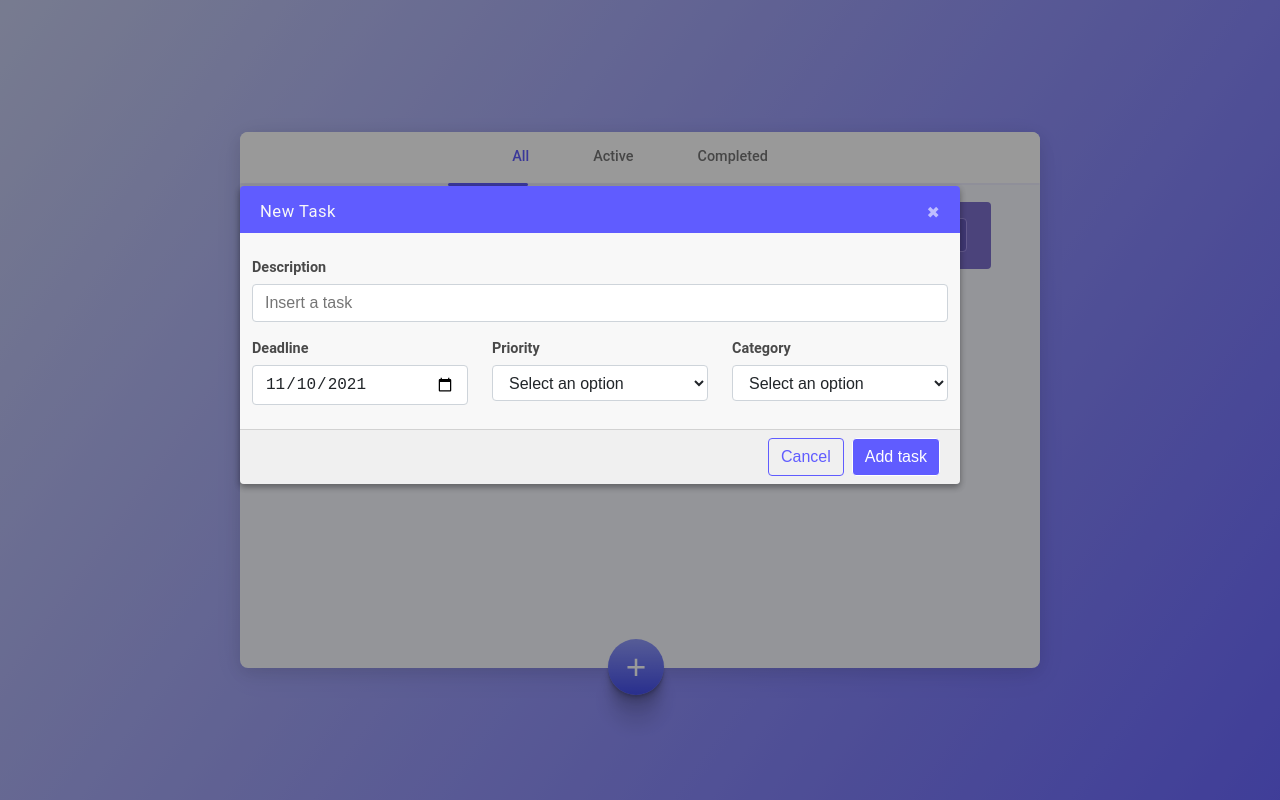
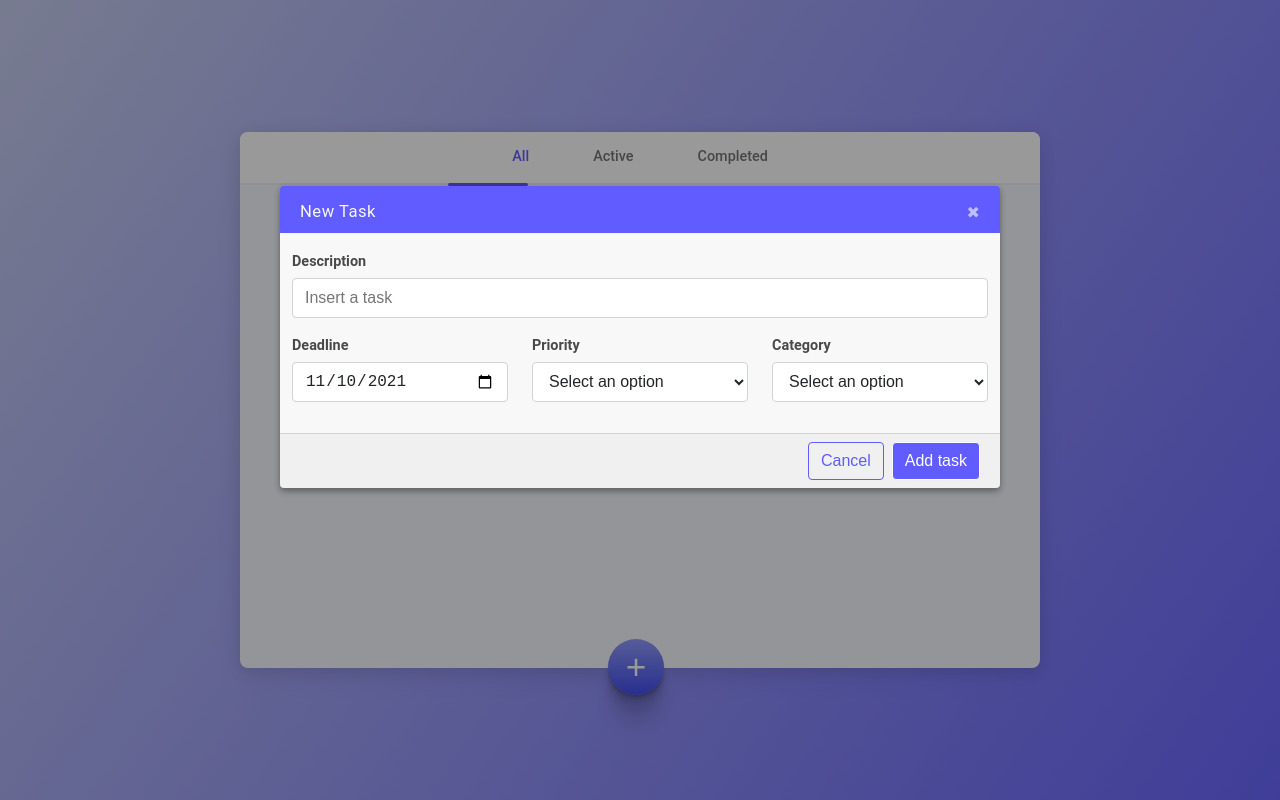
Before and after one commit to gmsanchezgaray/todo-app, a React (Create React App) app: page / in a window 1280 px wide. Both pictures are taken after a click on the button "Add task". Built offline with nearby package versions, Linux system fonts and the light colour scheme.

Commit message:
Fix the styles

```diff
--- a/src/components/Alert.jsx
+++ /dev/null
@@ -1,22 +0,0 @@
-import React from "react";
-import { MessageBox } from "./styles/Alert.elements";
-
-const Alert = ({ haveError, errorsToShow }) => {
-  return (
-    <MessageBox error={haveError}>
-      <h5>Please complete the following fields:</h5>
-
-      <ul>
-        {errorsToShow.map((item, index) => (
-          <li key={index}>{item}</li>
-        ))}
-        {/* <li>Description</li>
-        <li>Deadline</li>
-        <li>Priority</li>
-        <li>Category</li> */}
-      </ul>
-    </MessageBox>
-  );
-};
-
-export default Alert;
--- a/src/components/Form.js
+++ b/src/components/Form.js
@@ -1,7 +1,6 @@
 import { useState } from "react";
 
 import { selectPriorityArray, selectTypeArray } from "../data/optionsArray";
-import Alert from "./Alert";
 
 //Styled Components
 import {
@@ -24,26 +23,32 @@ const Form = ({
   setShowModal,
 }) => {
   const [haveError, setHaveError] = useState(false);
-  const [errorsToShow, setErrorsToShow] = useState([]);
+  const [errorsToShow, setErrorsToShow] = useState({});
 
   let today = new Date().toISOString().slice(0, 10);
+  const isEmpty = (obj) => {
+    return Object.keys(obj).length === 0;
+  };
 
   const validate = () => {
-    let arrayErrors = [];
+    let objectErrors = {};
     if (inputValue.content.length === 0) {
-      arrayErrors.push("Description");
+      objectErrors.descriptionError = "Description is required.";
     }
     if (inputValue.date === today) {
-      arrayErrors.push("Deadline");
+      objectErrors.deadlineError = "Deadline is required.";
+    } else if (inputValue.date < today) {
+      objectErrors.deadlineError = "Deadline is invalid.";
     }
     if (inputValue.category === "0") {
-      arrayErrors.push("Category");
+      objectErrors.categoryError = "Category is required.";
     }
     if (inputValue.priority === "0") {
-      arrayErrors.push("Priority");
+      objectErrors.priorityError = "Priority is required.";
     }
-    if (arrayErrors.length !== 0) {
-      setErrorsToShow(arrayErrors);
+    console.log(objectErrors);
+    if (!isEmpty(objectErrors)) {
+      setErrorsToShow(objectErrors);
       return false;
     }
     return true;
@@ -52,7 +57,7 @@ const Form = ({
   const handleSubmit = (event) => {
     event.preventDefault();
     const newId = new Date().getTime();
-
+    console.log(validate());
     if (validate() === true) {
       setTasks([...tasks, { id: newId, ...inputValue, active: true }]);
       resetValues();
@@ -69,6 +74,9 @@ const Form = ({
 
   const handleInput = (event) => {
     const newValue = event.target.value;
+    if (event.target.name === "content") {
+      errorsToShow.descriptionError = "";
+    }
     setInputValue({ ...inputValue, [event.target.name]: newValue });
   };
 
@@ -89,7 +97,7 @@ const Form = ({
         </button>
       </HeaderForm>
       <FormBody>
-        <InputGroup big>
+        <InputGroup hasError={haveError && errorsToShow.descriptionError}>
           <label>Description</label>
           <Input
             value={inputValue.content}
@@ -98,20 +106,34 @@ const Form = ({
             name="content"
             placeholder="Insert a task"
             maxLength={25}
+            hasError={haveError && errorsToShow.descriptionError}
           />
+          <span>
+            {errorsToShow.descriptionError
+              ? errorsToShow.descriptionError
+              : null}
+          </span>
         </InputGroup>
-        <InputGroup>
+        <InputGroup hasError={haveError && errorsToShow.deadlineError}>
           <label>Deadline</label>
           <Input
             type="date"
             value={inputValue.date}
             onChange={handleInput}
             name="date"
+            hasError={haveError && errorsToShow.deadlineError}
           />
+          <span>
+            {errorsToShow.deadlineError ? errorsToShow.deadlineError : null}
+          </span>
         </InputGroup>
-        <InputGroup>
+        <InputGroup hasError={haveError && errorsToShow.priorityError}>
           <label>Priority</label>
-          <Select onChange={handleInput} name="priority">
+          <Select
+            hasError={haveError && errorsToShow.priorityError}
+            onChange={handleInput}
+            name="priority"
+          >
             {selectPriorityArray.map((select, index) => {
               return (
                 <option value={index} key={index}>
@@ -120,10 +142,17 @@ const Form = ({
               );
             })}
           </Select>
+          <span>
+            {errorsToShow.priorityError ? errorsToShow.priorityError : null}
+          </span>
         </InputGroup>
-        <InputGroup>
+        <InputGroup hasError={haveError && errorsToShow.categoryError}>
           <label>Category</label>
-          <Select onChange={handleInput} name="category">
+          <Select
+            hasError={haveError && errorsToShow.categoryError}
+            onChange={handleInput}
+            name="category"
+          >
             {selectTypeArray.map((select, index) => {
               return (
                 <option value={index} key={index}>
@@ -132,8 +161,10 @@ const Form = ({
               );
             })}
           </Select>
+          <span>
+            {errorsToShow.categoryError ? errorsToShow.categoryError : null}
+          </span>
         </InputGroup>
-        <Alert haveError={haveError} errorsToShow={errorsToShow} />
         <FormFooter>
           <Button
             onClick={() => {
--- a/src/components/styles/Alert.elements.js
+++ /dev/null
@@ -1,52 +0,0 @@
-import styled from "styled-components";
-
-export const MessageBox = styled.div`
-  width: 80%;
-  margin: 10px auto;
-  background-color: #ffd0cb;
-  max-height: 140px;
-  border-radius: 4px;
-  box-shadow: rgba(0, 0, 0, 0.1) 0px 4px 6px -1px,
-    rgba(0, 0, 0, 0.06) 0px 2px 4px -1px;
-  display: ${({ error }) => (error ? "block" : "none")};
-  opacity: ${({ error }) => (error ? "1" : "0")};
-  transition: opacity 0.15s linear;
-
-  & h5 {
-    padding: 20px 20px 10px 20px;
-    color: #3c2e2c;
-  }
-
-  & ul {
-    margin: 0px 20px 20px 20px;
-    & li {
-      list-style: none;
-      position: relative;
-      padding: 3px 0 2px 25px;
-      margin: 0 auto;
-      font-size: 0.9rem;
-      color: #5a4440;
-      /* opacity: 0.87; */
-
-      &::before {
-        content: "";
-        position: absolute;
-        height: 12px;
-        border-left: 3px solid #e9594c;
-        transform: rotate(45deg);
-        top: 5px;
-        left: 10px;
-      }
-
-      &::after {
-        content: "";
-        position: absolute;
-        height: 12px;
-        border-left: 3px solid #e9594c;
-        transform: rotate(-45deg);
-        top: 5px;
-        left: 10px;
-      }
-    }
-  }
-`;
--- a/src/components/styles/Form.elements.js
+++ b/src/components/styles/Form.elements.js
@@ -3,7 +3,7 @@ import styled from "styled-components";
 export const StyledForm = styled.form`
   position: absolute;
   top: 10%;
-  left: 0;
+  left: calc(50% - 45vmin);
   width: 90vmin;
   z-index: ${({ showModal }) => (showModal ? "20" : "-1")};
   border-radius: 4px;
@@ -56,6 +56,8 @@ export const FormBody = styled.div`
   background: #f8f8f8;
   padding-top: 1rem;
   border-radius: 0px 0px 4px 4px;
+  display: grid;
+  grid-template-columns: repeat(3, 1fr);
 
   & label {
     margin-bottom: 0.5rem;
@@ -68,13 +70,27 @@ export const FormBody = styled.div`
 
 export const InputGroup = styled.div`
   display: inline-block;
-  width: ${({ big }) => (big ? "100%" : "calc(100% / 3)")};
-  padding: 8px 12px;
+  &:nth-child(1) {
+    grid-column: 1/4;
+  }
+  height: 84px;
+  padding: 2px 12px;
+
+  //Helper text
+  & span {
+    height: 16px;
+    display: block;
+    visibility: ${({ hasError }) => (hasError ? "visible" : "hidden")};
+    color: #cc2104;
+    font-size: 0.75rem;
+    margin-left: 0.5rem;
+  }
 `;
 
 export const Input = styled.input`
   display: block;
   width: 100%;
+  min-height: 40px;
   padding: 0.375rem 0.75rem;
   font-size: 1rem;
   font-weight: 400;
@@ -82,7 +98,7 @@ export const Input = styled.input`
   color: #212529;
   background-color: #fff;
   background-clip: padding-box;
-  border: 1px solid #ced4da;
+  border: 1px solid ${({ hasError }) => (hasError ? "#CC2104" : "#ced4da")};
   border-radius: 0.25rem;
 
   &:focus {
@@ -100,8 +116,10 @@ export const Select = styled.select`
   color: #212529;
   background-color: #fff;
   width: 100%;
+  min-height: 40px;
+
   padding: 0.475rem 0.75rem;
-  border: 1px solid #ced4da;
+  border: 1px solid ${({ hasError }) => (hasError ? "#CC2104" : "#ced4da")};
   border-radius: 0.25rem;
   transition: border-color 0.15s ease-in-out, box-shadow 0.15s ease-in-out;
 
@@ -116,6 +134,7 @@ export const Select = styled.select`
 export const FormFooter = styled.div`
   padding: 0.5rem 1rem;
   margin-top: 1rem;
+  grid-column: 1/4;
 
   background-color: rgba(0, 0, 0, 0.03);
   border-top: 1px solid rgba(0, 0, 0, 0.125);
```
